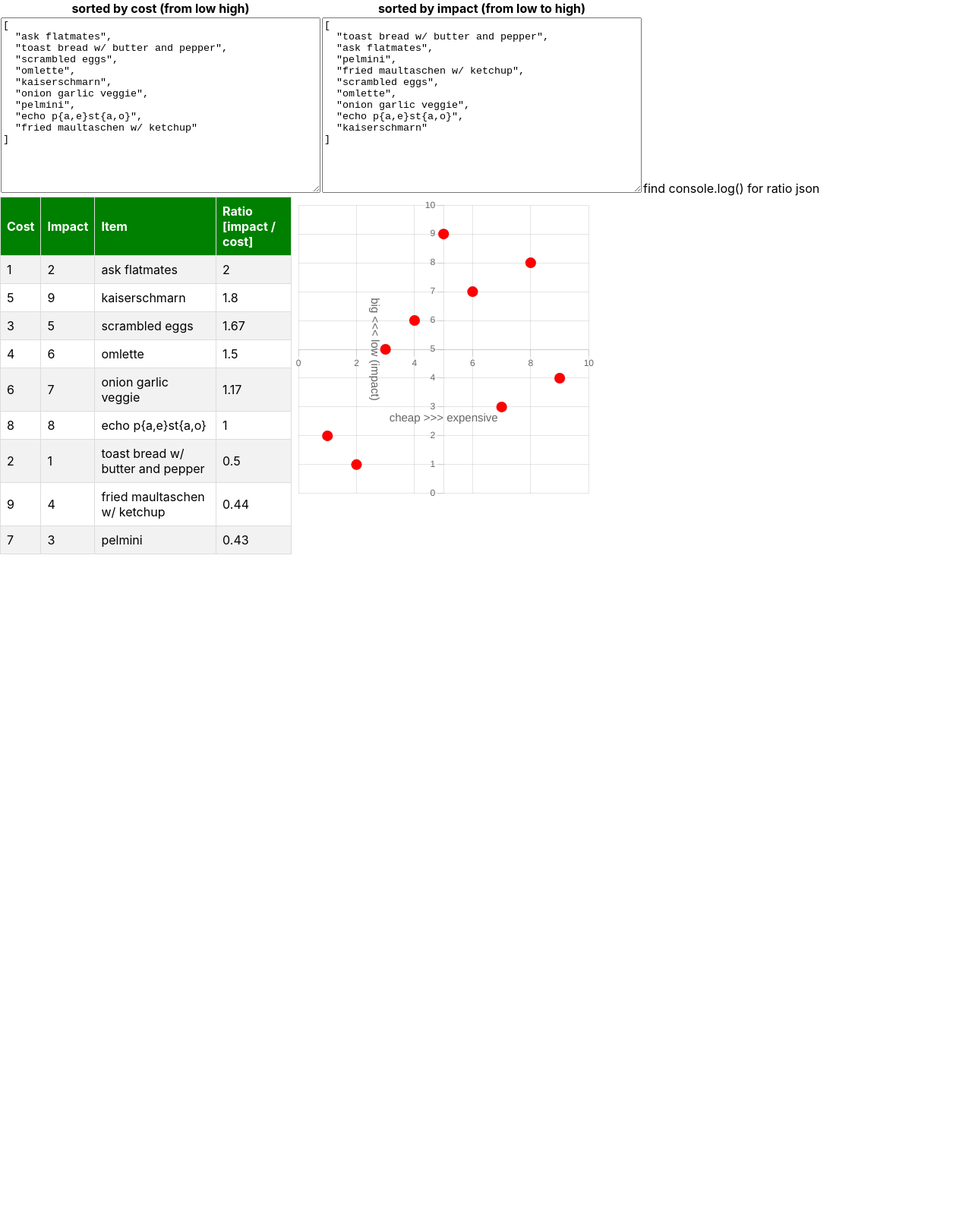
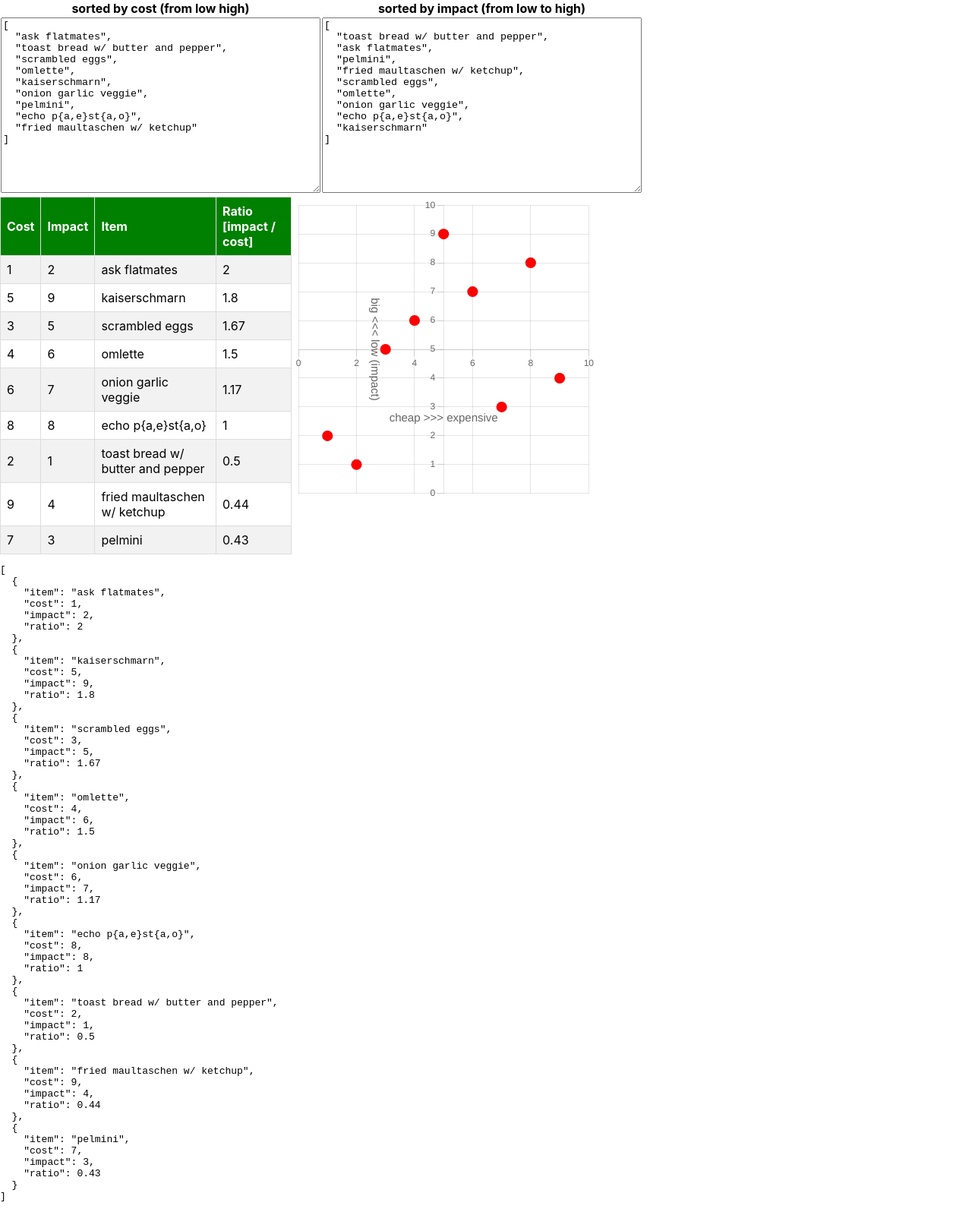
Before and after one commit to annamariapl/ratio-chart, a React (Create React App) app: page / in a window 1280 px wide. Shown: the whole page at 76% size. Before the commit the page ends 800 px from the top, so only its background shows below. Built offline with nearby package versions, Linux system fonts and the light colour scheme.

Commit message:
print output json again

```diff
--- a/src/App.js
+++ b/src/App.js
@@ -36,17 +36,19 @@ function App() {
     "kaiserschmarn",
   ];
 
-  const [costArray, setcostArray] = useState(JSON.stringify(byCostInit, null, 2));
+  const [costArray, setcostArray] = useState(
+    JSON.stringify(byCostInit, null, 2)
+  );
   const [impactArray, setimpactArray] = useState(
     JSON.stringify(byImpactArray, null, 2)
   );
 
-  const costParsed = JSON.parse(costArray);
-  const impactParsed = JSON.parse(impactArray);
+  const byCost = JSON.parse(costArray);
+  const byImpact = JSON.parse(impactArray);
 
   const simpleData = (item) => {
-    const cost = costParsed.indexOf(item) + 1;
-    const impact = impactParsed.indexOf(item) + 1;
+    const cost = byCost.indexOf(item) + 1;
+    const impact = byImpact.indexOf(item) + 1;
     const ratio = Math.round((impact / cost) * 100) / 100;
     return {
       item,
@@ -56,7 +58,11 @@ function App() {
     };
   };
 
-  const formatedData = (item) => {
+  const sortedByRatio = byCost
+    .map(simpleData)
+    .sort((a, b) => b.ratio - a.ratio);
+
+  const scatterFormat = (item) => {
     const { cost, impact, ratio } = simpleData(item);
     return {
       label: `${item} | ratio:${ratio}`,
@@ -92,11 +98,6 @@ function App() {
               onChange={(e) => setimpactArray(e.target.value)}
             ></textarea>
           </td>
-          {console.log(
-            "OUTPUT sorted by ratio >>",
-            costParsed.map(simpleData).sort((a, b) => b.ratio - a.ratio)
-          )}
-          <td>find console.log() for ratio json</td>
         </tr>
       </tdbody>
       <div style={{ display: "flex" }}>
@@ -108,10 +109,7 @@ function App() {
               <th>Item</th>
               <th>Ratio [impact / cost]</th>
             </tr>
-            {costParsed
-              .map(simpleData)
-              .sort((a, b) => b.ratio - a.ratio)
-              .map(({ cost, impact, item, ratio }) => (
+            {sortedByRatio.map(({ cost, impact, item, ratio }) => (
               <tr key={cost}>
                 <td>{cost}</td>
                 <td>{impact}</td>
@@ -123,9 +121,9 @@ function App() {
         </table>
         <div className="box">
           <Scatter
+            data={{ datasets: byCost.map(scatterFormat) }}
             height={null} // must stay null, otherwise 'aspectRatio' won't work.  Adjust instead the wraping div.
             width={null} // must stay null, otherwise 'aspectRatio' won't work. Adjust instead the wraping div.
-            data={{ datasets: costParsed.map(formatedData) }}
             options={{
               aspectRatio: 1,
               plugins: {
@@ -135,7 +133,7 @@ function App() {
               },
               scales: {
                 y: {
-                  grace: "5%",
+                  grace: "10%",
                   position: "center",
                   title: {
                     display: true,
@@ -145,7 +143,7 @@ function App() {
                   },
                 },
                 x: {
-                  grace: "5%",
+                  grace: "10%",
                   position: "center",
                   title: {
                     display: true,
@@ -159,6 +157,9 @@ function App() {
           />
         </div>
       </div>
+      <div>
+        <pre>{JSON.stringify(sortedByRatio, null, 2)}</pre>
+      </div>
     </div>
   );
 }
```
Lines whose indentation alone changed are shown as unchanged.
